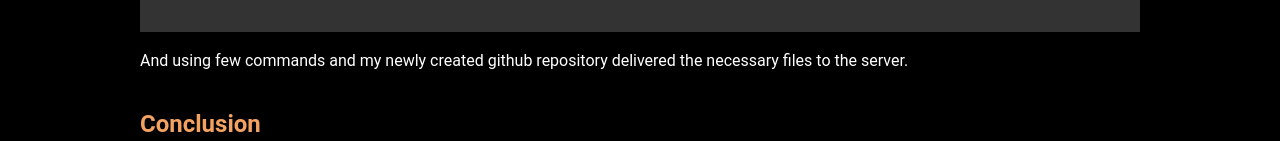
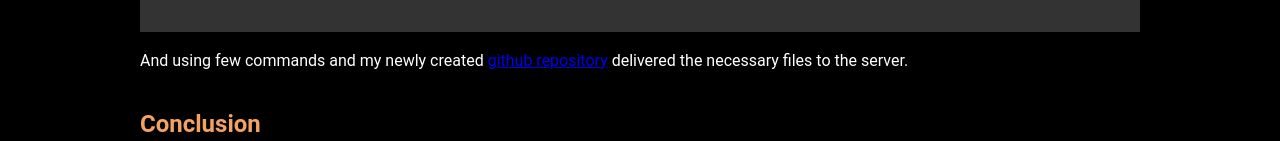
Before and after one commit to IhorHuz/finalweb, a plain HTML site: page index.html in a window 1280 px wide. Shown: the part 7689-7830 px from the top of the page. Drawn offline with Linux system fonts and the light colour scheme.

Commit message:
added a link

```diff
--- a/index.html
+++ b/index.html
@@ -107,10 +107,11 @@
         <p>
           And using few commands and my newly created
           <a
-            href="https://github.com/IhorHuz/finalweb"
-            target="github repository"
-          ></a
-          >github repository delivered the necessary files to the server.
+            href="https://github.com/IhorHuz/finalweb/tree/main"
+            target="_blank"
+            >github repository</a
+          >
+          delivered the necessary files to the server.
         </p>
       </section>
       <section>
```
